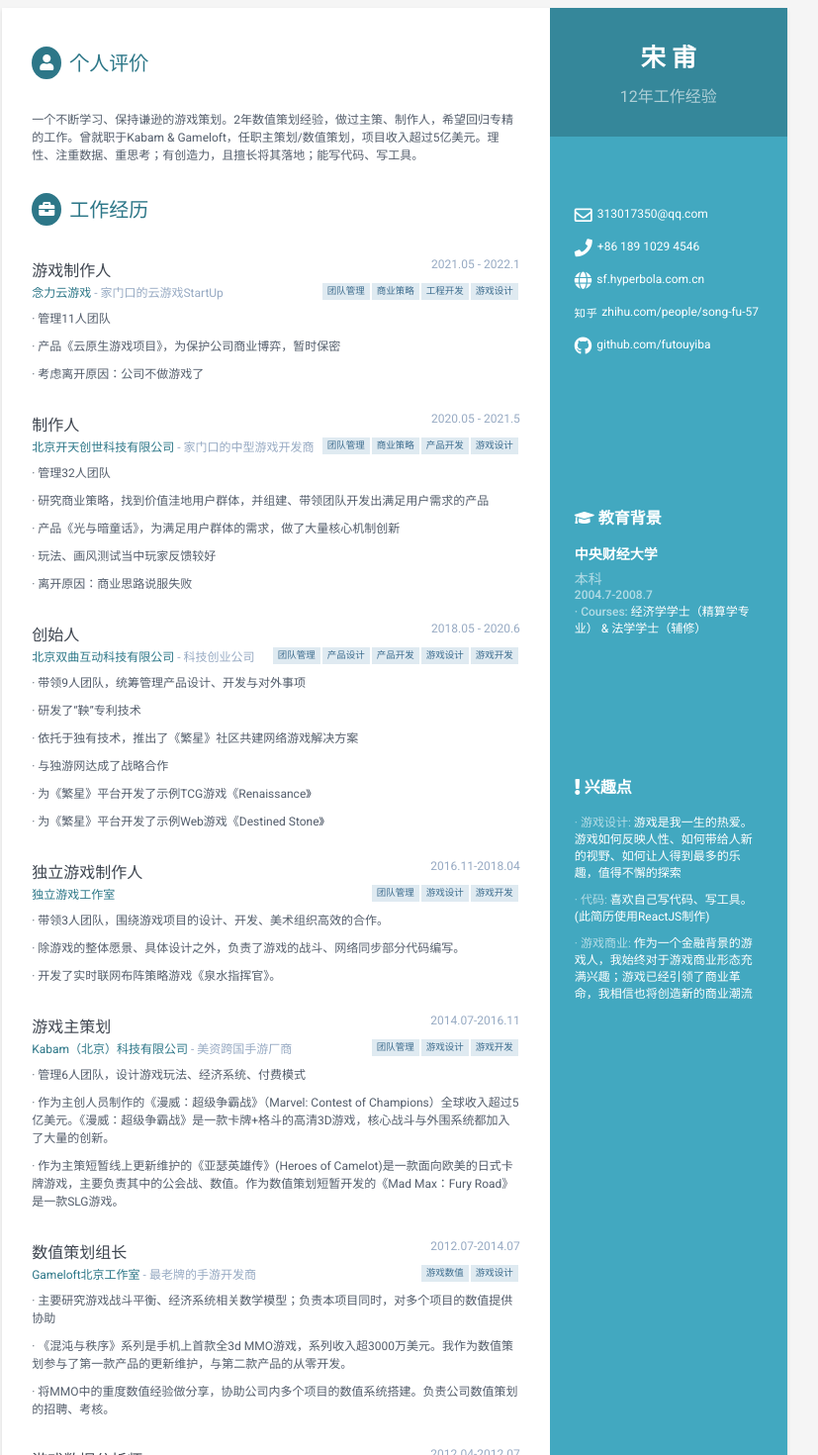
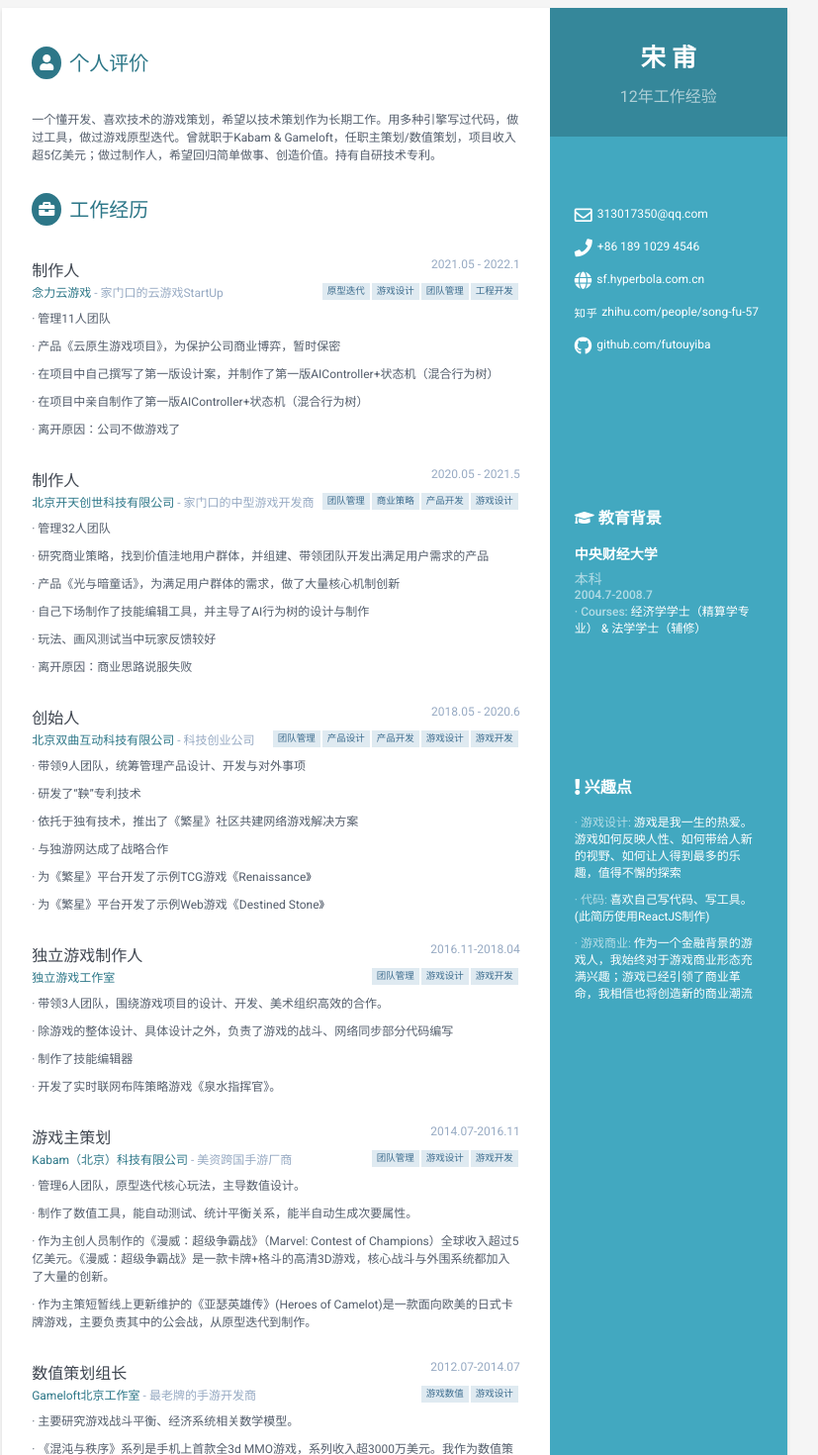
Before and after one commit to futouyiba/ReactJSResumeWithPDF, a React app: page / in a window 1280 px wide. Shown: the top 1470 px of the page at 99% size, without its empty margins (241-1068 px from the left). Built offline with nearby package versions, Linux system fonts and the light colour scheme.

Commit message:
技术策划2022

```diff
--- a/src/content/experience.js
+++ b/src/content/experience.js
@@ -6,20 +6,22 @@ const experience = {
   description: null,
   list: [
     {
-      title: '游戏制作人',
+      title: '制作人',
       subtitle: '念力云游戏',
       subtitleDetail: ' - 家门口的云游戏StartUp',
       date: '2021.05 - 2022.1',
       tags: [
+        '原型迭代',
+        '游戏设计',
         '团队管理',
-        '商业策略',
         '工程开发',
-        '游戏设计',
       ],
       description: [
         '管理11人团队',
         '产品《云原生游戏项目》，为保护公司商业博弈，暂时保密',
-        '考虑离开原因：公司不做游戏了',
+        '在项目中自己撰写了第一版设计案，并制作了第一版AIController+状态机（混合行为树）',
+        '在项目中亲自制作了第一版AIController+状态机（混合行为树）',
+        '离开原因：公司不做游戏了',
       ]
     },
     {
@@ -37,6 +39,7 @@ const experience = {
         '管理32人团队',
         '研究商业策略，找到价值洼地用户群体，并组建、带领团队开发出满足用户需求的产品',
         '产品《光与暗童话》，为满足用户群体的需求，做了大量核心机制创新',
+        '自己下场制作了技能编辑工具，并主导了AI行为树的设计与制作',
         '玩法、画风测试当中玩家反馈较好',
         '离开原因：商业思路说服失败',
       ]
@@ -73,7 +76,8 @@ const experience = {
       ],
       description: [
         '带领3人团队，围绕游戏项目的设计、开发、美术组织高效的合作。',
-        '除游戏的整体愿景、具体设计之外，负责了游戏的战斗、网络同步部分代码编写。',
+        '除游戏的整体设计、具体设计之外，负责了游戏的战斗、网络同步部分代码编写',
+        '制作了技能编辑器',
         '开发了实时联网布阵策略游戏《泉水指挥官》。',
       ],
     },
@@ -88,9 +92,10 @@ const experience = {
         '游戏开发'
       ],
       description: [
-        '管理6人团队，设计游戏玩法、经济系统、付费模式',
+        '管理6人团队，原型迭代核心玩法，主导数值设计。',
+        '制作了数值工具，能自动测试、统计平衡关系，能半自动生成次要属性。',
         '作为主创人员制作的《漫威：超级争霸战》（Marvel: Contest of Champions）全球收入超过5亿美元。《漫威：超级争霸战》是一款卡牌+格斗的高清3D游戏，核心战斗与外围系统都加入了大量的创新。',
-        '作为主策短暂线上更新维护的《亚瑟英雄传》(Heroes of Camelot)是一款面向欧美的日式卡牌游戏，主要负责其中的公会战、数值。作为数值策划短暂开发的《Mad Max：Fury Road》是一款SLG游戏。',
+        '作为主策短暂线上更新维护的《亚瑟英雄传》(Heroes of Camelot)是一款面向欧美的日式卡牌游戏，主要负责其中的公会战，从原型迭代到制作。',
       ],
     },
     {
@@ -103,8 +108,9 @@ const experience = {
         '游戏设计',
       ],
       description: [
-        '主要研究游戏战斗平衡、经济系统相关数学模型；负责本项目同时，对多个项目的数值提供协助',
+        '主要研究游戏战斗平衡、经济系统相关数学模型。',
         '《混沌与秩序》系列是手机上首款全3d MMO游戏，系列收入超3000万美元。我作为数值策划参与了第一款产品的更新维护，与第二款产品的从零开发。',
+        '在项目中使用Lua脚本制作技能，设计了技能编辑器',
         '将MMO中的重度数值经验做分享，协助公司内多个项目的数值系统搭建。负责公司数值策划的招聘、考核。',
       ],
     },
--- a/src/content/profile.js
+++ b/src/content/profile.js
@@ -2,7 +2,7 @@
 
 const profile = {
   title: '个人评价',
-  description: '一个不断学习、保持谦逊的游戏策划。2年数值策划经验，做过主策、制作人，希望回归专精的工作。曾就职于Kabam & Gameloft，任职主策划/数值策划，项目收入超过5亿美元。理性、注重数据、重思考；有创造力，且擅长将其落地；能写代码、写工具。',
+  description: '一个懂开发、喜欢技术的游戏策划，希望以技术策划作为长期工作。用多种引擎写过代码，做过工具，做过游戏原型迭代。曾就职于Kabam & Gameloft，任职主策划/数值策划，项目收入超5亿美元；做过制作人，希望回归简单做事、创造价值。持有自研技术专利。',
   icon: 'fas fa-user',
 };
 
--- a/src/content/projects.js
+++ b/src/content/projects.js
@@ -66,7 +66,7 @@ const projects = {
         '借助“鞅”专利技术的高效率、低成本，《Renaissance》在“繁星”平台上单条侧链可同时运行7k+局游戏。',
         '《Renaissance》开发部分为宋甫单人完成，使用了Unity/websocket/DoTween/Playmaker，使用C#编写了战斗属性/buff/技能/动画队列，代码设计上采用了MVC&策略模式。',
         '《Renaissance》美术部分为团队其他成员完成，主要取材于世界名画，并创新地赋予它们新的解读，具有一定的艺术性。',
-        '作为示例游戏，《Renaissance》在github上可下载（仅可下载，未开源），无任何收费。',
+        '作为示例游戏，《Renaissance》已开源。',
       ],
     },
     {
@@ -102,7 +102,7 @@ const projects = {
         '游戏系统与其他卡牌游戏类似，有升级、突破、装备、天赋等养成线。在公会副本、公会战系统方面独具特色。',
         '该游戏主要以公会副本、公会战系统拉动留存，以高星英雄、装备拉动付费，付费方面较为偏重中R玩家。',
         '游戏主要面向欧美市场，累计收入超5亿美元，目前已出售给其他公司。',
-        '宋甫在项目中担任主策划，主要负责项目的系统设计、数值体系、付费设计。',
+        '宋甫在项目中担任主策划，制作了战斗原型、数值工具，主导了数值设计。',
       ],
     },
     {
@@ -116,7 +116,7 @@ const projects = {
       ],
       description: [
         '《Heroes of Camelot》借助将日式卡牌游戏带到欧美获得成功，游戏玩法比较类似《百万亚瑟王》，在此基础上做了玩法创新。',
-        '宋甫在项目中短暂担任主策划，彼时游戏已经上线。主要负责项目的公会战系统、数值体系。',
+        '宋甫在项目中短暂担任主策划，彼时游戏已经上线。主要负责项目的公会战系统，从原型迭代到制作。',
       ],
     },
     {
@@ -148,7 +148,7 @@ const projects = {
         '手机上首款全3d MMO游戏，Gameloft中国的支柱游戏。系列收入超3000万美元。',
         '我作为数值策划参与了第一款产品的更新维护，与第二款产品的从零开发。主要研究游戏战斗平衡、经济系统相关数学模型；负责本项目同时，对多个项目的数值提供协助。',
         '在《混沌与秩序2》中，宋甫从零搭建了更有玩法深度的数值体系，平衡方面加入了随机属性、法术暴击、穿甲等；成长线方面，从手机玩家的历史数据出发，重建了成长曲线。',
-        '在《混沌与秩序2》中，宋甫力主将操作简化，将12个技能按钮缩减为4个，并通过武器技能、技能符文的搭配，赋予了更多的变化性。',
+        '在《混沌与秩序2》中，宋甫力主将操作简化，将12个技能按钮缩减为4个，并通过武器技能、技能符文的搭配，赋予了更多的变化性。为此使用Lua脚本制作技能，迭代迅速。',
       ],
     },
   ],
```
